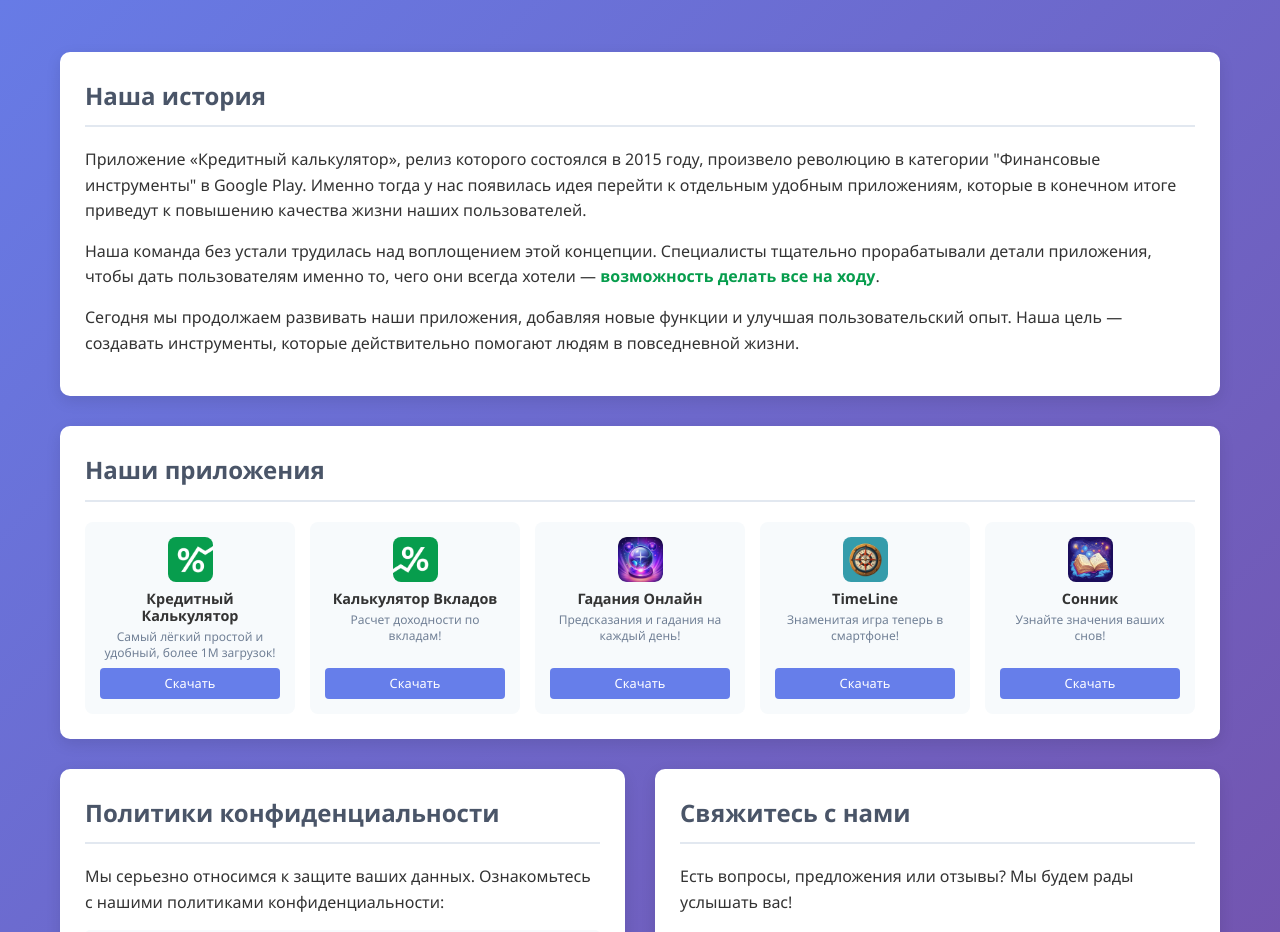
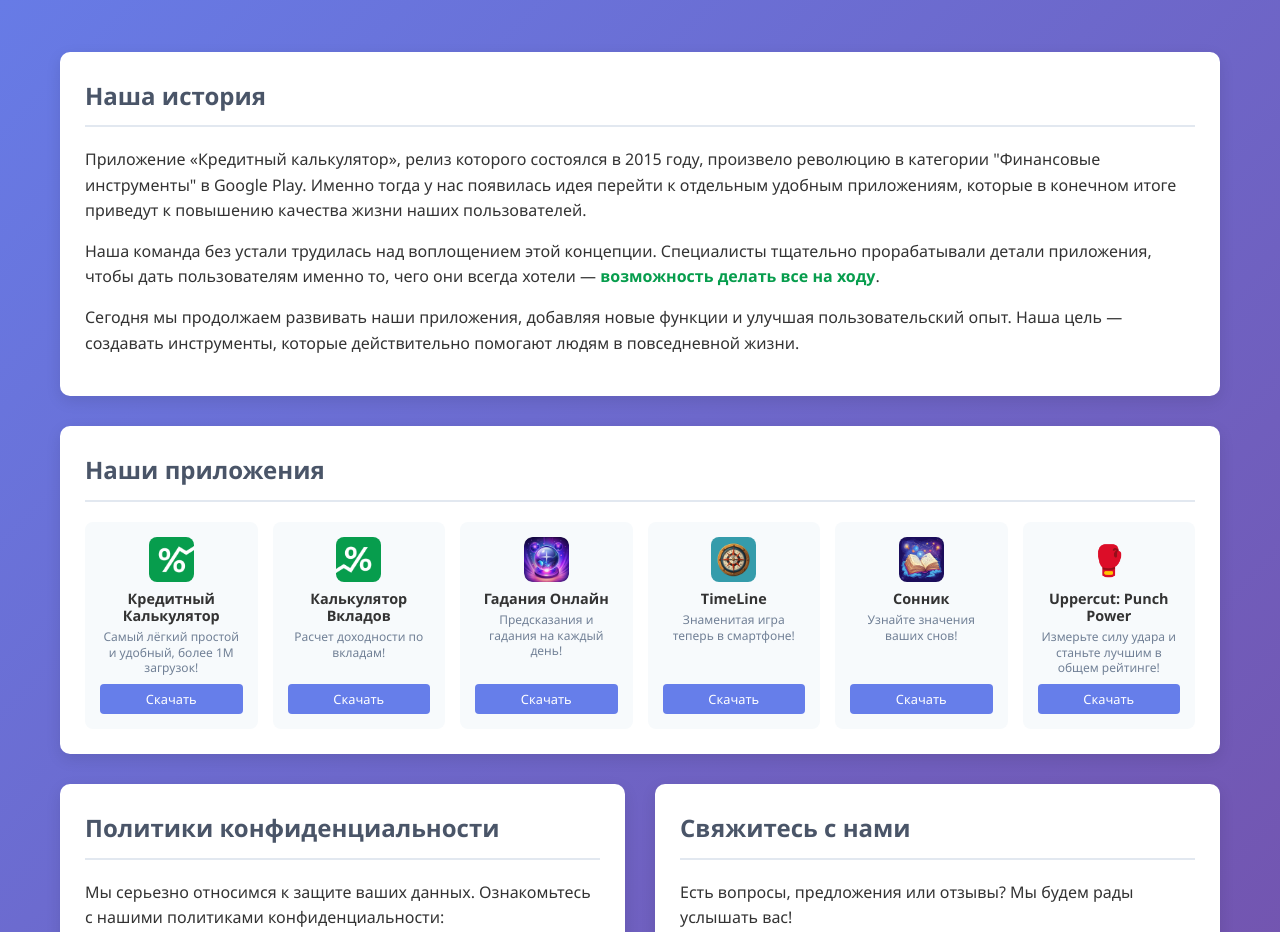
Before and after one commit to shcorpion/shcorpion.github.io, a plain HTML site: page index.html in a window 1280 px wide. Shown: the part 168-1100 px from the top of the page. Drawn offline with Linux system fonts and the light colour scheme.

Commit message:
Update index.html

```diff
--- a/index.html
+++ b/index.html
@@ -80,7 +80,7 @@
 
         .apps-container {
             display: grid;
-            grid-template-columns: repeat(auto-fit, minmax(200px, 1fr));
+            grid-template-columns: repeat(6, minmax(0, 1fr));
             gap: 15px;
             margin-top: 20px;
         }
@@ -130,6 +130,12 @@
 
         .dreamdecoder-icon {
             background-image: url('images/dreamdecoder-icon.png');
+        }
+
+        .uppercut-icon {
+            font-size: 30px;
+            line-height: 45px;
+            text-align: center;
         }
 
         .compact-title {
@@ -264,6 +270,10 @@
         }
 
         @media (max-width: 768px) {
+            .apps-container {
+                grid-template-columns: repeat(2, minmax(0, 1fr));
+            }
+
             .bottom-cards {
                 grid-template-columns: 1fr;
             }
@@ -323,6 +333,13 @@
                         <div class="compact-title">Сонник</div>
                         <div class="compact-description">Узнайте значения ваших снов!</div>
                         <a href="https://play.google.com/store/apps/details?id=ru.mob.dreamdecoder" class="compact-btn">Скачать</a>
+                    </div>
+
+                    <div class="compact-app-card">
+                        <div class="compact-icon uppercut-icon">🥊</div>
+                        <div class="compact-title">Uppercut: Punch Power</div>
+                        <div class="compact-description">Измерьте силу удара и станьте лучшим в общем рейтинге!</div>
+                        <a href="https://play.google.com/store/apps/details?id=ru.mob.uppercutpunch" class="compact-btn">Скачать</a>
                     </div>
                 </div>
             </div>
```
